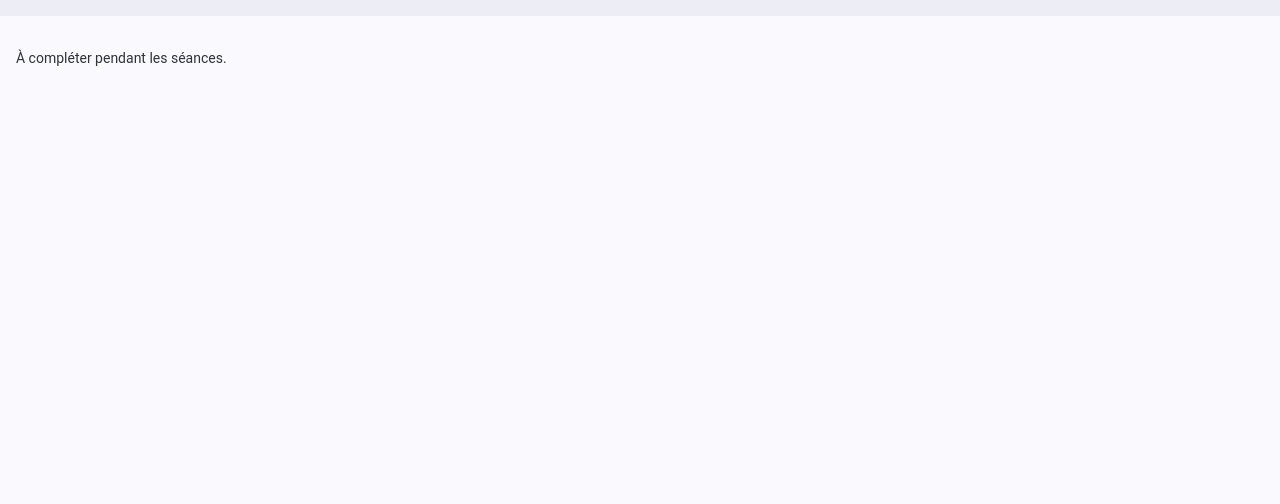
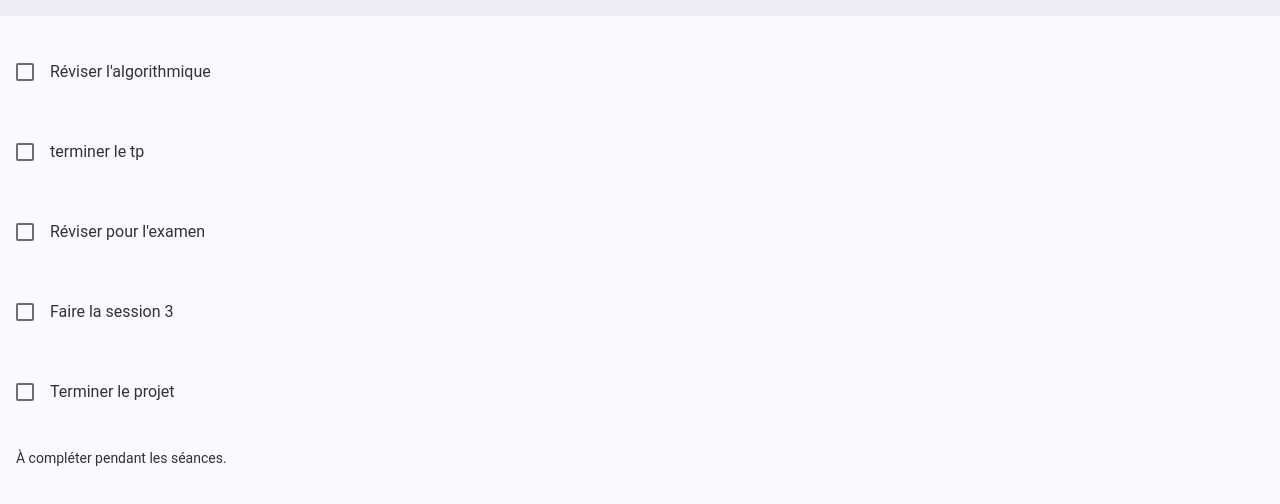
Before and after one commit to khalilrim/matodolist, a plain HTML site: page IFRAN-Codebase-F7-Day-1/index.html in a window 1280 px wide. Shown: the part 48-552 px from the top of the page. Drawn offline with Linux system fonts and the light colour scheme.

Commit message:
Ajout des modifications

```diff
--- a/IFRAN-Codebase-F7-Day-1/index.html
+++ b/IFRAN-Codebase-F7-Day-1/index.html
@@ -1,24 +1,21 @@
 <!doctype html>
 <html lang="fr">
+
 <head>
     <meta charset="utf-8" />
-        <meta
-            name="viewport"
-            content="width=device-width, initial-scale=1, maximum-scale=1, minimum-scale=1, viewport-fit=cover"
-        />
+    <meta name="viewport"
+        content="width=device-width, initial-scale=1, maximum-scale=1, minimum-scale=1, viewport-fit=cover" />
     <meta name="theme-color" content="#e8590c" />
     <title>Ma ToDo</title>
 
     <!-- Framework7 (CSS) -->
     <link rel="stylesheet" href="lib/framework7-bundle.min.css" />
     <!-- Police d'icônes Framework7 -->
-        <link
-            rel="stylesheet"
-            href="lib/framework7-icons/css/framework7-icons.css"
-        />
+    <link rel="stylesheet" href="lib/framework7-icons/css/framework7-icons.css" />
     <!-- Styles de l'application -->
     <link rel="stylesheet" href="css/app.css" />
 </head>
+
 <body>
     <div id="app">
         <div class="view view-main view-init safe-areas">
@@ -34,9 +31,80 @@
                 <div class="page-content">
                     <!-- =====================================================
                SÉANCE 1 : afficher ici une liste de tâches EN DUR
-                 (composant "list" avec des cases à cocher).
-
-               SÉANCE 2 : ajouter un champ + un bouton, puis
+                 (composant "list" avec des cases à cocher). -->
+                    <div class="list">
+                        <ul>
+                            <li class="item-content">
+                                <div class="item-media">
+                                    <label class="checkbox">
+                                        <input type="checkbox">
+                                        <i class="icon-checkbox"></i>
+                                    </label>
+                                </div>
+                                <div class="item-inner">
+                                    <div class="item-title">Réviser l'algorithmique</div>
+                                </div>
+                            </li>
+                        </ul>
+                    </div>
+                    <div class="list">
+                        <ul>
+                            <li class="item-content">
+                                <div class="item-media">
+                                    <label class="checkbox">
+                                        <input type="checkbox">
+                                        <i class="icon-checkbox"></i>
+                                    </label>
+                                </div>
+                                <div class="item-inner">
+                                    <div class="item-title">terminer le tp</div>
+                                </div>
+                            </li>
+                        </ul>
+                    </div><div class="list">
+                        <ul>
+                            <li class="item-content">
+                                <div class="item-media">
+                                    <label class="checkbox">
+                                        <input type="checkbox">
+                                        <i class="icon-checkbox"></i>
+                                    </label>
+                                </div>
+                                <div class="item-inner">
+                                    <div class="item-title">Réviser pour l'examen</div>
+                                </div>
+                            </li>
+                        </ul>
+                    </div><div class="list">
+                        <ul>
+                            <li class="item-content">
+                                <div class="item-media">
+                                    <label class="checkbox">
+                                        <input type="checkbox">
+                                        <i class="icon-checkbox"></i>
+                                    </label>
+                                </div>
+                                <div class="item-inner">
+                                    <div class="item-title">Faire la session 3</div>
+                                </div>
+                            </li>
+                        </ul>
+                    </div><div class="list">
+                        <ul>
+                            <li class="item-content">
+                                <div class="item-media">
+                                    <label class="checkbox">
+                                        <input type="checkbox">
+                                        <i class="icon-checkbox"></i>
+                                    </label>
+                                </div>
+                                <div class="item-inner">
+                                    <div class="item-title">Terminer le projet</div>
+                                </div>
+                            </li>
+                        </ul>
+                    </div>
+                    <!-- SÉANCE 2 : ajouter un champ + un bouton, puis
                  générer la liste à partir d'un tableau JS
                  (voir js/app.js). Ajouter / supprimer une tâche.
 
@@ -57,4 +125,5 @@
     <script src="lib/framework7-bundle.min.js"></script>
     <script src="js/app.js"></script>
 </body>
+
 </html>
```
Lines whose indentation alone changed are shown as unchanged.
